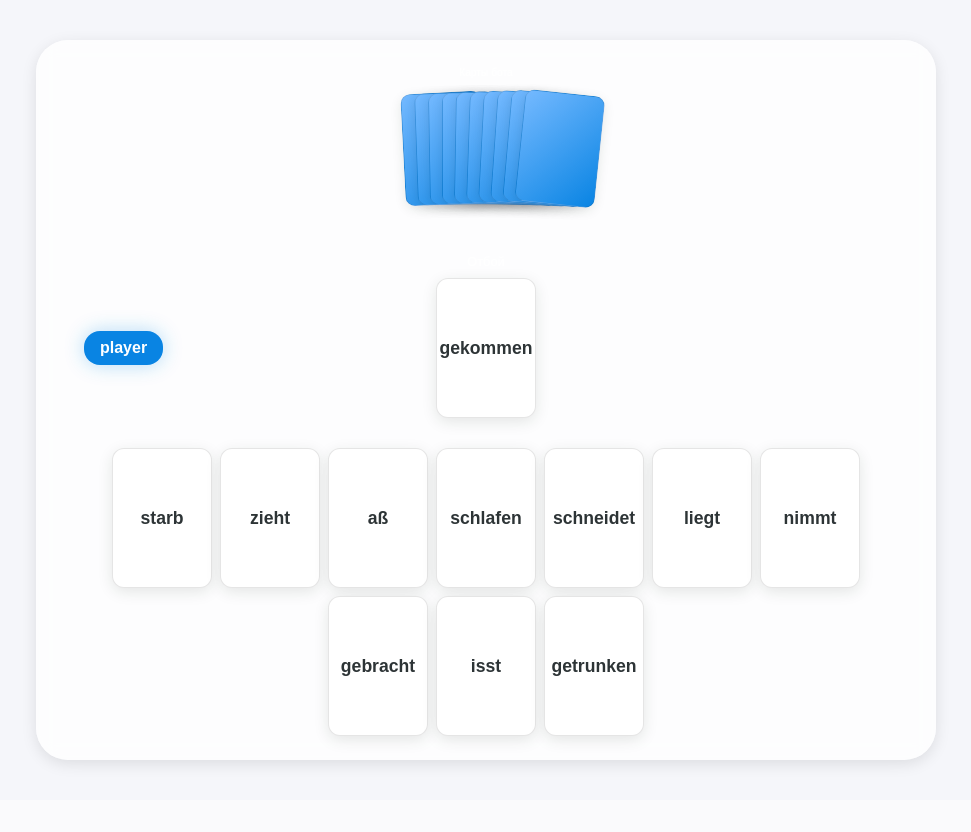
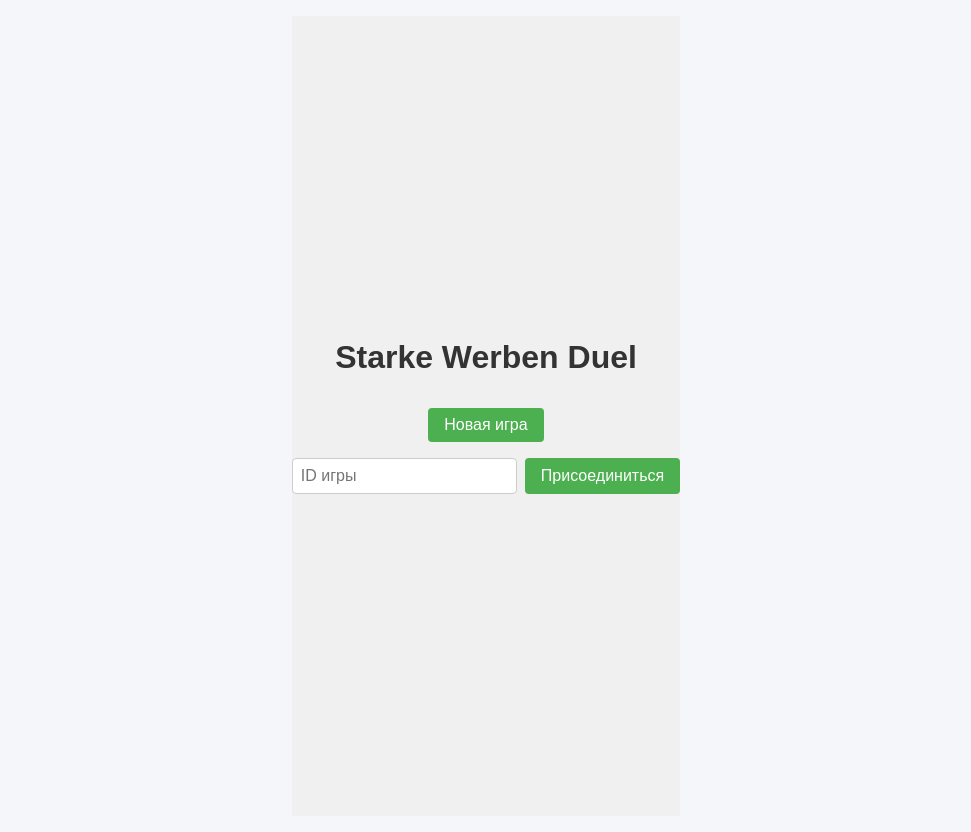
Before and after one commit to CommanderNULL/starke-verben-duell, a Flask app: page / in a window 1280 px wide. Shown: the whole page, without its empty margins (154-1125 px from the left). Before the commit the page ends 768 px from the top, so only its background shows below. Run offline with Flask 3, Linux system fonts and the light colour scheme.

Commit message:
Add ability to collect to game

```diff
--- a/app.py
+++ b/app.py
@@ -1,9 +1,30 @@
 from flask import Flask, request, jsonify, render_template
+from flask_sqlalchemy import SQLAlchemy
 import random
 import json
 import os
+import shortuuid
 
 app = Flask(__name__)
+app.config['SQLALCHEMY_DATABASE_URI'] = 'sqlite:///game.db'
+app.config['SQLALCHEMY_TRACK_MODIFICATIONS'] = False
+db = SQLAlchemy(app)
+
+class GameState(db.Model):
+    id = db.Column(db.String(10), primary_key=True)
+    deck = db.Column(db.JSON)
+    player_cards = db.Column(db.JSON)
+    bot_cards = db.Column(db.JSON)
+    discard_pile = db.Column(db.JSON)
+    current_turn = db.Column(db.String(10))
+
+    def to_dict(self):
+        return {
+            "player_cards": self.player_cards,
+            "bot_cards_count": len(self.bot_cards),
+            "discard_pile": self.discard_pile[-1],
+            "current_turn": self.current_turn
+        }
 
 def load_verbs():
     with open(os.path.join(app.static_folder, 'data', 'verbs.json'), 'r', encoding='utf-8') as f:
@@ -15,8 +36,20 @@ def index():
     return render_template('index.html')
 
 class Game:
-    def __init__(self):
+    def __init__(self, game_id=None):
         self.verbs = load_verbs()
+        if game_id:
+            game_state = GameState.query.get(game_id)
+            if game_state:
+                self.deck = game_state.deck
+                self.players = {
+                    "player": game_state.player_cards,
+                    "bot": game_state.bot_cards
+                }
+                self.discard_pile = game_state.discard_pile
+                self.current_turn = game_state.current_turn
+                return
+
         self.deck = []
         for verb in self.verbs:
             self.deck.extend([
@@ -85,24 +118,56 @@ class Game:
                 return True
         return False
 
-game = Game()
+    def save_state(self, game_id):
+        game_state = GameState(
+            id=game_id,
+            deck=self.deck,
+            player_cards=self.players["player"],
+            bot_cards=self.players["bot"],
+            discard_pile=self.discard_pile,
+            current_turn=self.current_turn
+        )
+        db.session.merge(game_state)
+        db.session.commit()
 
-@app.route("/game/state", methods=["GET"])
-def get_game_state():
+games = {}
+
+@app.route("/game/new", methods=["POST"])
+def create_new_game():
+    game_id = shortuuid.uuid()[:8]
+    games[game_id] = Game()
+    games[game_id].save_state(game_id)
+    return jsonify({"game_id": game_id})
+
+@app.route("/game/<game_id>/state", methods=["GET"])
+def get_game_state(game_id):
+    if game_id not in games:
+        games[game_id] = Game(game_id)
+
+    game = games[game_id]
     if not game.check_if_playable():
-       game.pull_one_more_card("player")
-       bot_success, bot_message = game.bot_move()
+        game.pull_one_more_card("player")
+        bot_success, bot_message = game.bot_move()
+        game.save_state(game_id)
 
     return jsonify(game.get_state())
 
-@app.route("/game/play", methods=["POST"])
-def play_card():
+@app.route("/game/<game_id>/play", methods=["POST"])
+def play_card(game_id):
+    if game_id not in games:
+        return jsonify({"success": False, "message": "Game not found!"})
+
+    game = games[game_id]
     data = request.json
     success, message = game.play_card("player", tuple(data["card"]))
     if success:
         bot_success, bot_message = game.bot_move()
+        game.save_state(game_id)
         return jsonify({"success": success, "message": message, "bot_message": bot_message})
     return jsonify({"success": success, "message": message})
 
+with app.app_context():
+    db.create_all()
+
 if __name__ == "__main__":
     app.run(host='0.0.0.0', port=8085, debug=True)
--- a/requirements.txt
+++ b/requirements.txt
@@ -1 +1,3 @@
 flask==3.0.2
+flask-sqlalchemy
+shortuuid
--- a/static/css/style.css
+++ b/static/css/style.css
@@ -256,4 +256,63 @@ body {
         opacity: 1;
     }
 }
+
+.game-setup {
+    display: flex;
+    flex-direction: column;
+    align-items: center;
+    justify-content: center;
+    height: 100vh;
+    background-color: #f0f0f0;
 }
+
+.game-setup h1 {
+    margin-bottom: 2rem;
+    color: #333;
+}
+
+.setup-buttons {
+    display: flex;
+    flex-direction: column;
+    gap: 1rem;
+    align-items: center;
+}
+
+.join-game {
+    display: flex;
+    gap: 0.5rem;
+}
+
+.join-game input {
+    padding: 0.5rem;
+    font-size: 1rem;
+    border: 1px solid #ccc;
+    border-radius: 4px;
+}
+
+button {
+    padding: 0.5rem 1rem;
+    font-size: 1rem;
+    background-color: #4CAF50;
+    color: white;
+    border: none;
+    border-radius: 4px;
+    cursor: pointer;
+    transition: background-color 0.3s;
+}
+
+button:hover {
+    background-color: #45a049;
+}
+
+.game-id-display {
+    position: absolute;
+    top: 1rem;
+    right: 1rem;
+    background-color: rgba(0, 0, 0, 0.7);
+    color: white;
+    padding: 0.5rem 1rem;
+    border-radius: 4px;
+    font-size: 0.9rem;
+}
+}
--- a/static/js/game.js
+++ b/static/js/game.js
@@ -1,164 +1,104 @@
-let lastState = null;
+let currentGameId = null;
 
-async function fetchGameState() {
-    const response = await fetch('/game/state');
-    const data = await response.json();
-
-    document.getElementById('turn').textContent = data.current_turn;
-
-    if (lastState) {
-        updateGameState(lastState, data);
-    } else {
-        renderInitialState(data);
-    }
-
-    lastState = data;
-}
-
-function renderInitialState(data) {
-    // Рендерим карты игрока
-    renderPlayerCards(data.player_cards);
-
-    // Рендерим верхнюю карту
-    renderTopCard(data.discard_pile);
-
-    // Рендерим карты бота
-    renderBotHand(data.bot_cards_count);
-}
-
-function updateGameState(oldState, newState) {
-    // Обновляем карты игрока
-    updatePlayerCards(oldState.player_cards, newState.player_cards);
-
-    // Обновляем верхнюю карту
-    updateTopCard(oldState.discard_pile, newState.discard_pile);
-
-    // Обновляем карты бота
-    updateBotHand(oldState.bot_cards_count, newState.bot_cards_count);
-}
-
-function renderPlayerCards(cards) {
-    const container = document.getElementById('player-cards');
-    container.innerHTML = '';
-
-    cards.forEach(card => {
-        const cardElement = createCardElement(card);
-        cardElement.onclick = () => playCard(card);
-        container.appendChild(cardElement);
-    });
-}
-
-function updatePlayerCards(oldCards, newCards) {
-    const container = document.getElementById('player-cards');
-
-    // Удаляем карты, которых нет в новом состоянии
-    Array.from(container.children).forEach(card => {
-        const cardData = [card.textContent, card.dataset.verb, card.dataset.form];
-        if (!newCards.some(newCard =>
-            newCard[0] === cardData[0] &&
-            newCard[1] === cardData[1] &&
-            newCard[2] === cardData[2]
-        )) {
-            card.remove();
-        }
-    });
-
-    // Добавляем новые карты
-    newCards.forEach(newCard => {
-        if (!Array.from(container.children).some(card =>
-            card.textContent === newCard[0] &&
-            card.dataset.verb === newCard[1] &&
-            card.dataset.form === newCard[2]
-        )) {
-            const cardElement = createCardElement(newCard);
-            cardElement.onclick = () => playCard(newCard);
-            container.appendChild(cardElement);
-        }
-    });
-}
-
-function createCardElement(card) {
-    const cardElement = document.createElement('div');
-    cardElement.className = 'card';
-    cardElement.textContent = card[0];
-    cardElement.dataset.verb = card[1];
-    cardElement.dataset.form = card[2];
-    return cardElement;
-}
-
-function renderTopCard(card) {
-    const discardPile = document.querySelector('.discard-pile');
-    discardPile.innerHTML = '';
-
-    const cardElement = createCardElement(card);
-    cardElement.style.setProperty('--rotation', `${Math.random() * 4 - 2}deg`);
-    discardPile.appendChild(cardElement);
-}
-
-function updateTopCard(oldCard, newCard) {
-    if (oldCard[0] !== newCard[0] || oldCard[1] !== newCard[1] || oldCard[2] !== newCard[2]) {
-        const discardPile = document.querySelector('.discard-pile');
-        discardPile.innerHTML = ''; // Очищаем отбой перед добавлением новой карты
-
-        const cardElement = createCardElement(newCard);
-        cardElement.style.setProperty('--rotation', `${Math.random() * 4 - 2}deg`);
-        discardPile.appendChild(cardElement);
-
-        // Анимация появления карты
-        cardElement.style.animation = 'playCard 0.5s ease forwards';
+async function createNewGame() {
+    try {
+        const response = await fetch('/game/new', {
+            method: 'POST'
+        });
+        const data = await response.json();
+        currentGameId = data.game_id;
+        document.getElementById('current-game-id').textContent = currentGameId;
+        document.getElementById('game-setup').style.display = 'none';
+        document.getElementById('game-table').style.display = 'flex';
+        updateGameState();
+    } catch (error) {
+        console.error('Error creating new game:', error);
+        alert('Ошибка при создании новой игры');
     }
 }
 
-function renderBotHand(count) {
-    const botHand = document.querySelector('.bot-hand');
-    botHand.innerHTML = '';
+async function joinGame() {
+    const gameId = document.getElementById('game-id').value.trim();
+    if (!gameId) {
+        alert('Пожалуйста, введите ID игры');
+        return;
+    }
 
-    // Создаем карты бота внахлест
-    for (let i = 0; i < count; i++) {
-        const cardElement = document.createElement('div');
-        cardElement.className = 'card';
-        cardElement.style.background = 'var(--card-back)';
-        botHand.appendChild(cardElement);
-    }
+    currentGameId = gameId;
+    document.getElementById('current-game-id').textContent = currentGameId;
+    document.getElementById('game-setup').style.display = 'none';
+    document.getElementById('game-table').style.display = 'flex';
+    updateGameState();
 }
 
-function updateBotHand(oldCount, newCount) {
-    if (oldCount !== newCount) {
-        renderBotHand(newCount);
+async function updateGameState() {
+    try {
+        const response = await fetch(`/game/${currentGameId}/state`);
+        const state = await response.json();
+        updateUI(state);
+    } catch (error) {
+        console.error('Error updating game state:', error);
     }
 }
 
 async function playCard(card) {
     try {
-        const response = await fetch('/game/play', {
+        const response = await fetch(`/game/${currentGameId}/play`, {
             method: 'POST',
-            headers: { 'Content-Type': 'application/json' },
+            headers: {
+                'Content-Type': 'application/json'
+            },
             body: JSON.stringify({ card })
         });
-
-        const result = await response.json();
-        if(result.success) {
-            await fetchGameState();
+        const data = await response.json();
+        if (data.success) {
+            updateGameState();
+        } else {
+            alert(data.message);
         }
-        showNotification(result.message + (result.bot_message ? `\n${result.bot_message}` : ''));
     } catch (error) {
-        showNotification('Error connecting to server');
+        console.error('Error playing card:', error);
+        alert('Ошибка при ходе');
     }
 }
 
-function showNotification(message) {
-    const notification = document.createElement('div');
-    notification.className = 'notification';
-    notification.textContent = message;
+function updateUI(state) {
+    // Обновляем карты игрока
+    const playerHand = document.getElementById('player-cards');
+    playerHand.innerHTML = '';
+    state.player_cards.forEach(card => {
+        const cardElement = document.createElement('div');
+        cardElement.className = 'card';
+        cardElement.textContent = card[0];
+        cardElement.onclick = () => playCard(card);
+        playerHand.appendChild(cardElement);
+    });
 
-    document.body.appendChild(notification);
+    // Обновляем карты бота
+    const botHand = document.querySelector('.bot-hand');
+    botHand.innerHTML = '';
+    for (let i = 0; i < state.bot_cards_count; i++) {
+        const cardElement = document.createElement('div');
+        cardElement.className = 'card card-back';
+        botHand.appendChild(cardElement);
+    }
 
-    setTimeout(() => {
-        notification.style.animation = 'slideOut 0.3s ease';
-        setTimeout(() => notification.remove(), 300);
-    }, 3000);
+    // Обновляем верхнюю карту в сбросе
+    const discardPile = document.querySelector('.discard-pile');
+    discardPile.innerHTML = '';
+    const topCard = document.createElement('div');
+    topCard.className = 'card';
+    topCard.textContent = state.discard_pile[0];
+    discardPile.appendChild(topCard);
+
+    // Обновляем индикатор хода
+    const turnIndicator = document.getElementById('turn');
+    turnIndicator.textContent = `Ход: ${state.current_turn === 'player' ? 'Игрок' : 'Бот'}`;
 }
 
-// Initial fetch
-fetchGameState();
-setInterval(fetchGameState, 5000);
+// Автоматическое обновление состояния игры каждые 2 секунды
+setInterval(() => {
+    if (currentGameId) {
+        updateGameState();
+    }
+}, 2000);
--- a/templates/index.html
+++ b/templates/index.html
@@ -7,7 +7,18 @@
     <link rel="stylesheet" href="{{ url_for('static', filename='css/style.css') }}">
 </head>
 <body>
-    <div class="game-table">
+    <div id="game-setup" class="game-setup">
+        <h1>Starke Werben Duel</h1>
+        <div class="setup-buttons">
+            <button onclick="createNewGame()">Новая игра</button>
+            <div class="join-game">
+                <input type="text" id="game-id" placeholder="ID игры" maxlength="8">
+                <button onclick="joinGame()">Присоединиться</button>
+            </div>
+        </div>
+    </div>
+
+    <div id="game-table" class="game-table" style="display: none;">
         <!-- Область бота -->
         <div class="player-area bot-area">
             <div class="bot-hand"></div>
@@ -17,6 +28,7 @@
         <div class="play-area">
             <div class="discard-pile"></div>
             <div class="turn-indicator" id="turn">Ход: 1</div>
+            <div class="game-id-display">ID игры: <span id="current-game-id"></span></div>
         </div>
 
         <!-- Область игрока -->
```
Also changed, not shown: instance/game.db (added).
